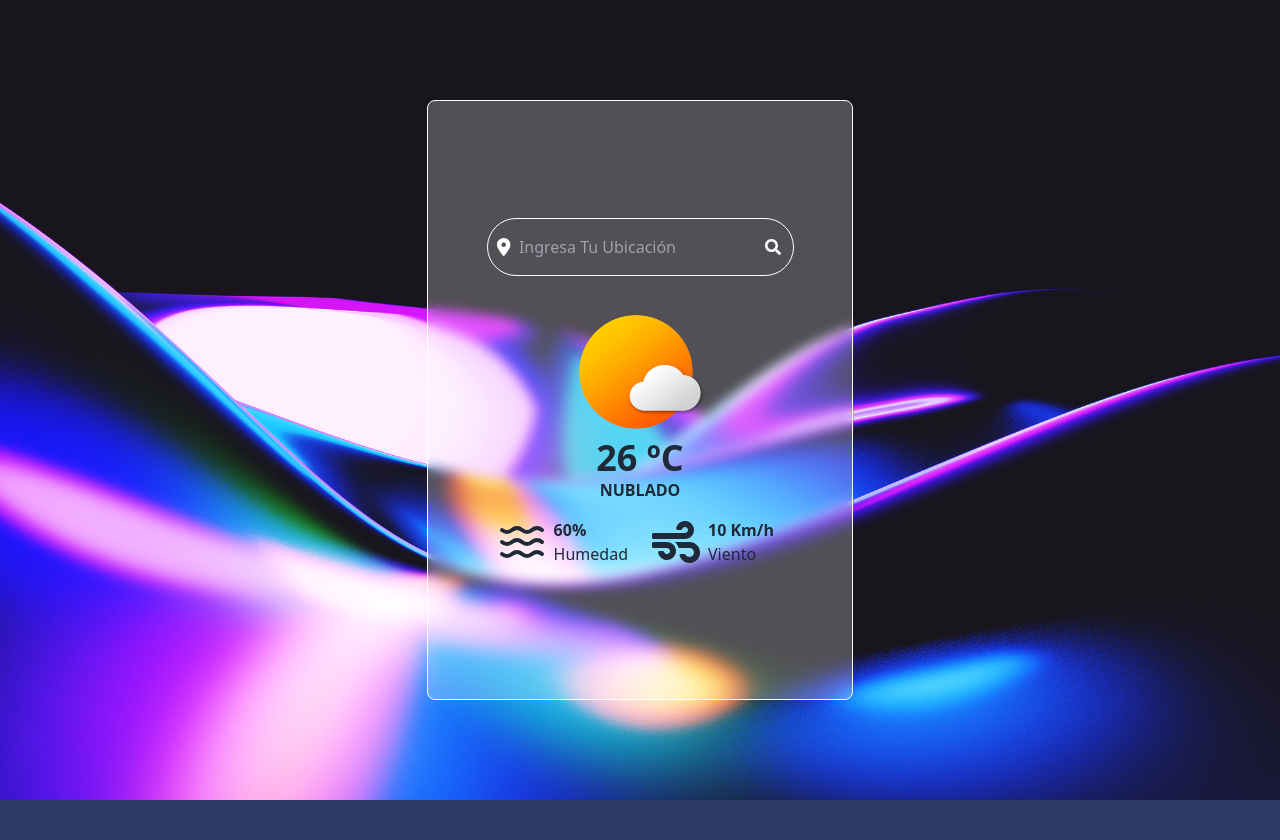
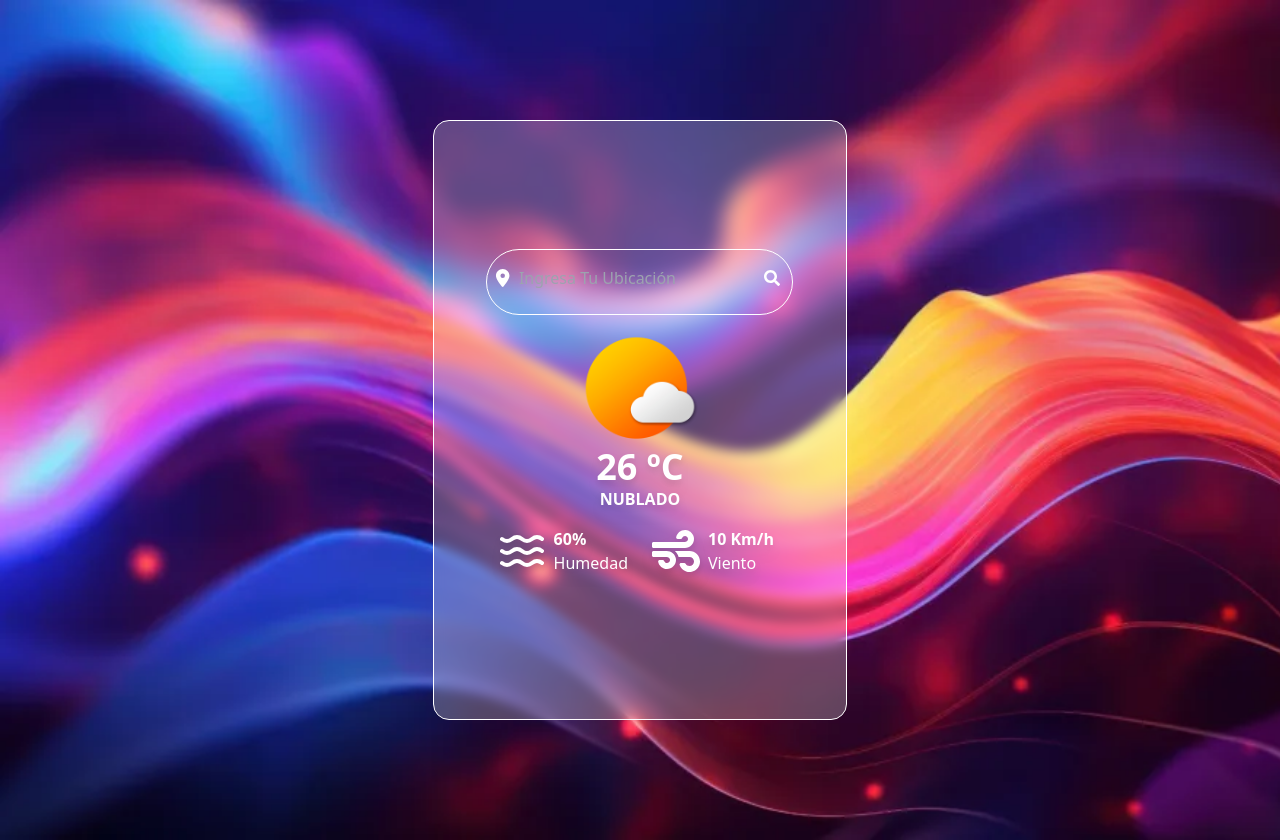
Before and after one commit to exe-quiel-dev/weatherapp-react, a React (Vite) app: page / in a window 1280 px wide. Before the commit the page ends 800 px from the top, so only its background shows below. Built offline with nearby package versions, Linux system fonts and the light colour scheme.

Commit message:
Llamado a la API

```diff
--- a/index.html
+++ b/index.html
@@ -7,7 +7,7 @@
     <meta name="viewport" content="width=device-width, initial-scale=1.0" />
     <title>Weather App</title>
   </head>
-  <body class="bg-blue-950/90 bg-body">
+  <body class="bg-blue-950/90 bg-body p-5">
     <div id="root"></div>
     <script type="module" src="/src/main.jsx"></script>
   </body>
--- a/src/App.css
+++ b/src/App.css
@@ -4,7 +4,9 @@
 
 
 body{
-    background-image: url('../assets/body-bg.png');
+    background-image: url('../assets/bg-img.webp');
+    background-repeat: no-repeat;
+    background-size: cover;
 }
 
 /* My classes */
--- a/src/App.jsx
+++ b/src/App.jsx
@@ -1,7 +1,11 @@
+// STYLES
 import "./App.css";
-// import axios from 'axios'
 
-// axios.get(`https://api.openweathermap.org/data/2.5/weather?q=buenosaires&appid=86f22c7adcb7ae17839faee72c2822df`)
+// HOOKS
+import { useState } from "react";
+
+import axios from 'axios'
+
 
 // IMGS
 import icono from "../assets/Weather-icon.png";
@@ -12,14 +16,34 @@ import { FaSearch, FaWind } from "react-icons/fa";
 import { LuWaves } from "react-icons/lu";
 
 function App() {
+  const [ubicacion, setUbicacion] = useState('');
+
+  const consultarApi = async () => {
+    try {
+      const appId = import.meta.env.VITE_API_KEY;
+      const url = `http://api.openweathermap.org/geo/1.0/direct?q=${ubicacion}&limit=1&appid=${appId}`;
+      const {data} = await axios(url);
+      console.log(data)
+      const {lat, lon} = data[0];
+      const urlClima = `https://api.openweathermap.org/data/3.0/onecall?lat=${lat}&lon=${lon}&appid=${appId}`
+      const {data: clima} = await axios(urlClima)
+      console.log(clima)
+
+    } catch (error) {
+      console.log(error)
+    }
+
+  }
+
+
   return (
     <div className="flex items-center justify-center container mx-auto h-screen">
       <div
-        className="bg-white/25 blur-bg w-1/3 h-3/4 flex flex-col items-center justify-center rounded-lg border border-white"
+        className="bg-white/25 blur-bg w-full md:w-1/2 lg:w-1/3 h-3/4 flex flex-col items-center justify-center rounded-2xl border border-white p-4"
         id="weather-box"
       >
         <div
-          className="flex items-center border border-white rounded-full p-2 mb-4"
+          className="flex items-center border border-white rounded-full p-2 pb-4"
           id="search-box"
         >
           <FaLocationDot className="text-white text-lg" />
@@ -27,8 +51,12 @@ function App() {
             type="text"
             className="rounded-md p-2 w-full bg-transparent text-white border-none outline-none"
             placeholder="Ingresa Tu Ubicación"
+            onChange={e => {setUbicacion(e.target.value)}}
           />
-          <button className="p-1">
+          <button
+            className="p-1"
+            onClick={consultarApi}
+          >
             <FaSearch className="text-white" />
           </button>
         </div>
@@ -38,35 +66,35 @@ function App() {
         >
           <img src={icono} alt="Icono tiempo" className="w-1/3 self-center" />
           <div>
-            <p className="text-gray-800 font-black text-4xl text-center">
+            <p className="text-white drop-shadow-lg font-black text-4xl text-center">
               26 ºC
             </p>
             <p
-              className="text-gray-800 text-md font-semibold uppercase text-center"
+              className="text-white drop-shadow-lg text-md font-semibold uppercase text-center"
               id="info"
             >
               Nublado
             </p>
             <div
-              className="grid grid-cols-2 container mx-auto gap-6 mt-4"
+              className="flex flex-col md:grid md:grid-cols-2 container mx-auto gap-6 pt-4"
               id="container-info"
             >
               <div id="humedad" className="flex items-center">
-                <p className="text-gray-800 text-md" id="humidity">
+                <p className="text-white drop-shadow-lg text-md" id="humidity">
                   <LuWaves className="text-5xl me-2"/>
                 </p>
                 <div className="flex flex-col justify-center items-start">
-                  <p className="text-gray-800 text-md font-bold">60%</p>
-                  <p className="text-gray-800 text-md">Humedad</p>
+                  <p className="text-white drop-shadow-lg text-md font-bold">60%</p>
+                  <p className="text-white drop-shadow-lg text-md">Humedad</p>
                 </div>
               </div>
               <div id="humedad" className="flex items-center">
-                <p className="text-gray-800 text-md" id="humidity">
+                <p className="text-white drop-shadow-lg text-md" id="humidity">
                   <FaWind className="text-5xl me-2"/>
                 </p>
                 <div className="flex flex-col justify-center items-start">
-                  <p className="text-gray-800 text-md font-bold">10 Km/h</p>
-                  <p className="text-gray-800 text-md">Viento</p>
+                  <p className="text-white drop-shadow-lg text-md font-bold">10 Km/h</p>
+                  <p className="text-white drop-shadow-lg text-md">Viento</p>
                 </div>
               </div>
             </div>
```
Also changed, not shown: assets/bg-img.webp (added), 1 other file (tests, documents, lock files or other folders).
